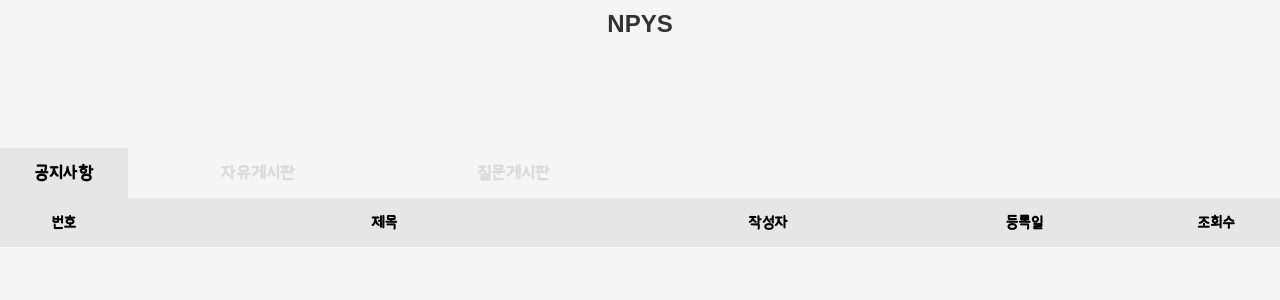
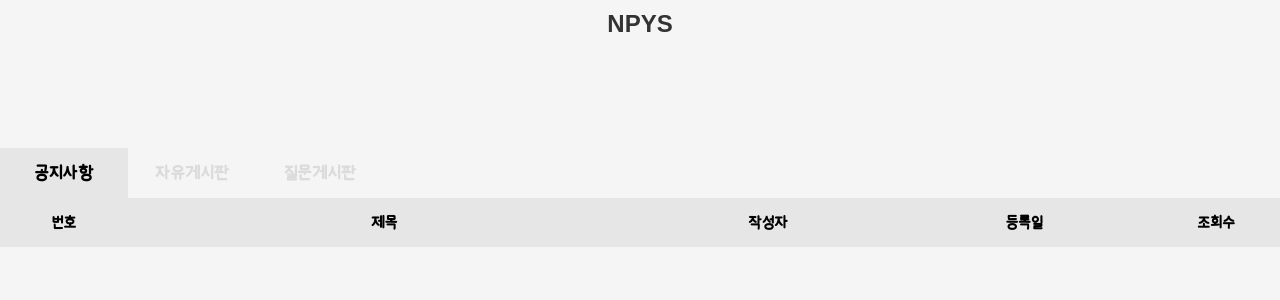
Before and after one commit to rmflsdl4/Project_Flier, a PHP site: page /Main.html in a window 1280 px wide. Shown: the top 300 px of the page. Run offline with PHP 8.4, Linux system fonts and the light colour scheme; lists and menus that the app fills with data are empty; some web fonts are replaced.

Commit message:
수치 수정

```diff
--- a/NodeJS/HTML/CSS/m_style.css
+++ b/NodeJS/HTML/CSS/m_style.css
@@ -103,6 +103,7 @@ a:hover{
     border-collapse: collapse;
 }
 .Board_Menu{
+	width: 10%;
     font-size: 18px;
     height: 50px;
     color: black;
```
